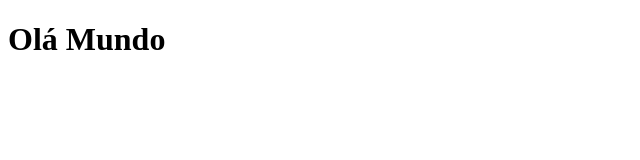
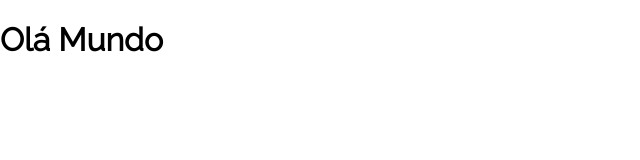
Before and after one commit to surykt/ola-mundo, a JavaScript app: page / in a window 1280 px wide. Shown: the top 160 px of the page, without its empty margins (0-640 px from the left). Built offline with nearby package versions, Linux system fonts and the light colour scheme; the HTML template or start-up script is replaced by a standard one.

Commit message:
initial configs to start project

```diff
--- a/package.json
+++ b/package.json
@@ -8,7 +8,7 @@
     "@testing-library/user-event": "^13.5.0",
     "react": "^18.2.0",
     "react-dom": "^18.2.0",
-    "react-scripts": "5.0.1",
+    "react-scripts": "^5.0.1",
     "web-vitals": "^2.1.4"
   },
   "scripts": {
--- a/public/index.html
+++ b/public/index.html
@@ -12,6 +12,13 @@
     <link rel="apple-touch-icon" href="%PUBLIC_URL%/logo192.png" />
 
     <link rel="manifest" href="%PUBLIC_URL%/manifest.json" />
+
+    <link rel="preconnect" href="https://fonts.googleapis.com" />
+    <link rel="preconnect" href="https://fonts.gstatic.com" crossorigin />
+    <link
+      href="https://fonts.googleapis.com/css2?family=Playfair+Display:wght@400;600;700&family=Raleway&display=swap"
+      rel="stylesheet"
+    />
 
     <title>Olá Mundo</title>
   </head>
--- a/src/index.css
+++ b/src/index.css
@@ -0,0 +1,51 @@
+* {
+  margin: 0;
+  padding: 0;
+  box-sizing: border-box;
+}
+
+:root {
+  --azul-escuro: #041833;
+  --azul-medio: #1875e8;
+  --cor-fonte-principal: #041833;
+  --cor-fonte-post: #444444;
+  --branco: #fff;
+  --fonte-principal: "Raleway", sans-serif;
+  --fonte-secundaria: "Playfair Display", sans-serif;
+
+  font-family: var(--fonte-principal);
+}
+
+#root {
+  display: grid;
+  grid-template-rows: auto 1fr auto;
+  grid-template-columns: minmax(0, 1fr);
+  min-height: 100vh;
+}
+
+a,
+button,
+input,
+textarea {
+  font: inherit;
+  color: inherit;
+}
+
+button {
+  background-color: transparent;
+}
+
+a {
+  text-decoration: none;
+}
+
+li {
+  list-style: none;
+}
+
+h1,
+h2,
+h3 {
+  font-weight: 700;
+  line-height: 5rem;
+}
```
Also changed, not shown: 1 other file (tests, documents, lock files or other folders).
